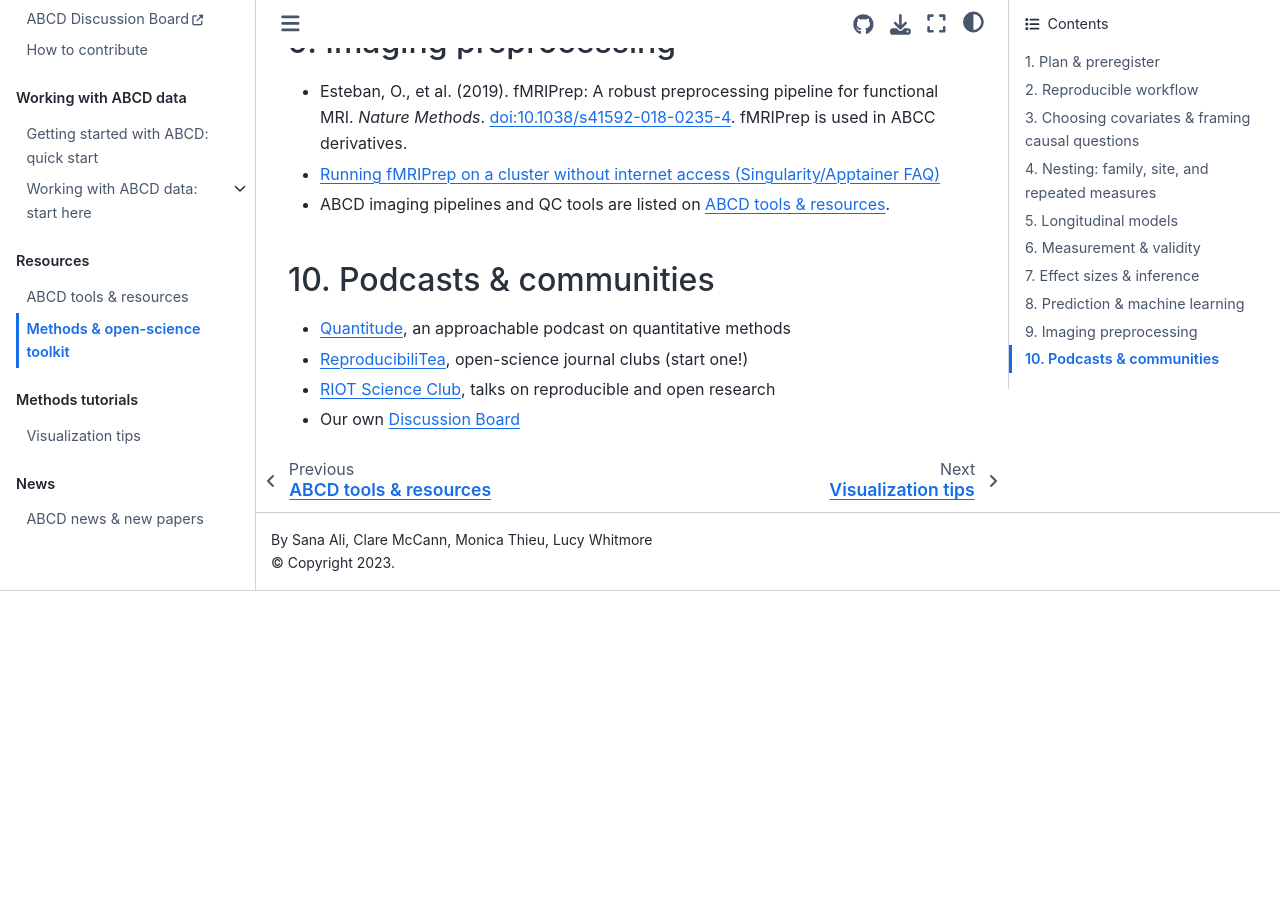
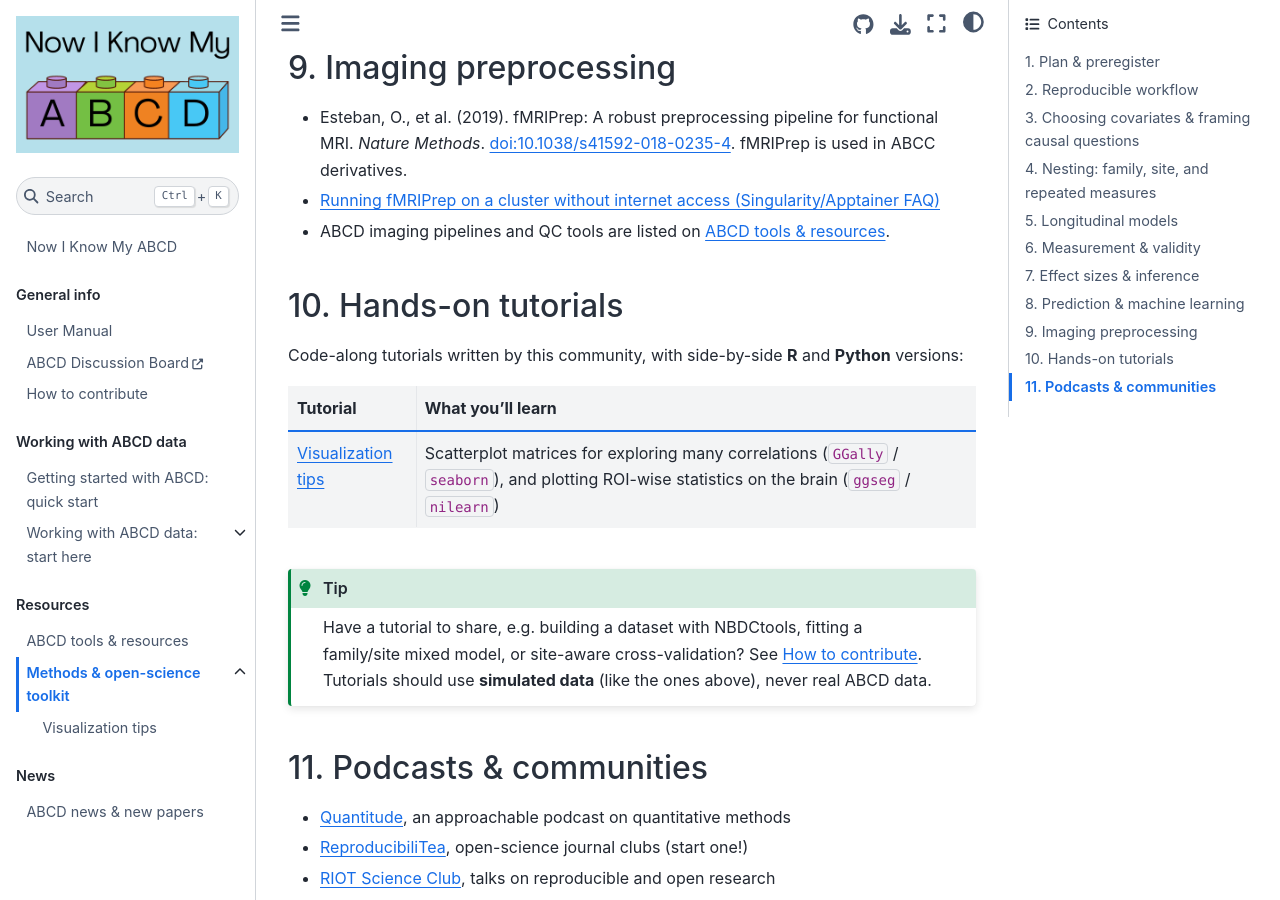
Before and after one commit to now-i-know-my-abcd/docs, a Jupyter Book: the page built from docs/resources/methods-toolkit.md, in a window 1280 px wide and 900 px high, scrolled down 4449 px. Built offline with Jupyter Book 1.0.4 settings and Sphinx 7.4.7 and the Sphinx Book theme 1.1.4, drawn with Linux system fonts in a browser that asks for light colours; before the commit the page ends 5040 px from its top, so only the background shows below that; some of the changed text lies outside the part shown.

Commit message:
fixing location of coding tutorial

````diff
--- a/docs/_toc.yml
+++ b/docs/_toc.yml
@@ -25,9 +25,9 @@ parts:
     chapters:
     - file: resources/abcd-specific
     - file: resources/methods-toolkit
-  - caption: Methods tutorials
-    chapters:
-    - file: visualization
+      sections:
+      # hands-on code tutorials (figures regenerated by python/docs-examples in CI)
+      - file: visualization
   - caption: News
     chapters:
     # generated weekly by python/news/build_news.py (see deploy-book.yml);
--- a/docs/resources/methods-toolkit.md
+++ b/docs/resources/methods-toolkit.md
@@ -2,7 +2,7 @@
 
 *Last reviewed: October 2026. Many of these resources were originally curated by Victoria Guazzelli Williamson during the 2021 ABCD Workshop. Suggest additions via an [issue](https://github.com/now-i-know-my-abcd/docs/issues).*
 
-General methods and open-science resources, organized by the decisions you'll face in an ABCD project. For ABCD-specific guidance, see [Best-practice guides](../abcd-data/best-practices.md); for ABCD tools and packages, see [Working with the data](../abcd-data/working-with-data.md) and [ABCD tools & resources](abcd-specific.md).
+General methods and open-science resources, organized by the decisions you'll face in an ABCD project. Want to code along? Jump to the {ref}`hands-on tutorials <hands-on-tutorials>`. For ABCD-specific guidance, see [Best-practice guides](../abcd-data/best-practices.md); for ABCD tools and packages, see [Working with the data](../abcd-data/working-with-data.md) and [ABCD tools & resources](abcd-specific.md).
 
 ## 1. Plan & preregister
 
@@ -98,7 +98,20 @@ The most common mistake with ABCD is **leakage**: siblings, or participants from
 - [Running fMRIPrep on a cluster without internet access (Singularity/Apptainer FAQ)](https://fmriprep.org/en/stable/faq.html#i-m-running-fmriprep-via-singularity-containers-how-can-i-troubleshoot-problems)
 - ABCD imaging pipelines and QC tools are listed on [ABCD tools & resources](abcd-specific.md).
 
-## 10. Podcasts & communities
+(hands-on-tutorials)=
+## 10. Hands-on tutorials
+
+Code-along tutorials written by this community, with side-by-side **R** and **Python** versions:
+
+| Tutorial | What you'll learn |
+|---|---|
+| [Visualization tips](../visualization.md) | Scatterplot matrices for exploring many correlations (`GGally` / `seaborn`), and plotting ROI-wise statistics on the brain (`ggseg` / `nilearn`) |
+
+```{tip}
+Have a tutorial to share, e.g. building a dataset with NBDCtools, fitting a family/site mixed model, or site-aware cross-validation? See [How to contribute](../contributing.md). Tutorials should use **simulated data** (like the ones above), never real ABCD data.
+```
+
+## 11. Podcasts & communities
 
 - [Quantitude](https://quantitude.org/), an approachable podcast on quantitative methods
 - [ReproducibiliTea](https://reproducibilitea.org/), open-science journal clubs (start one!)
````
